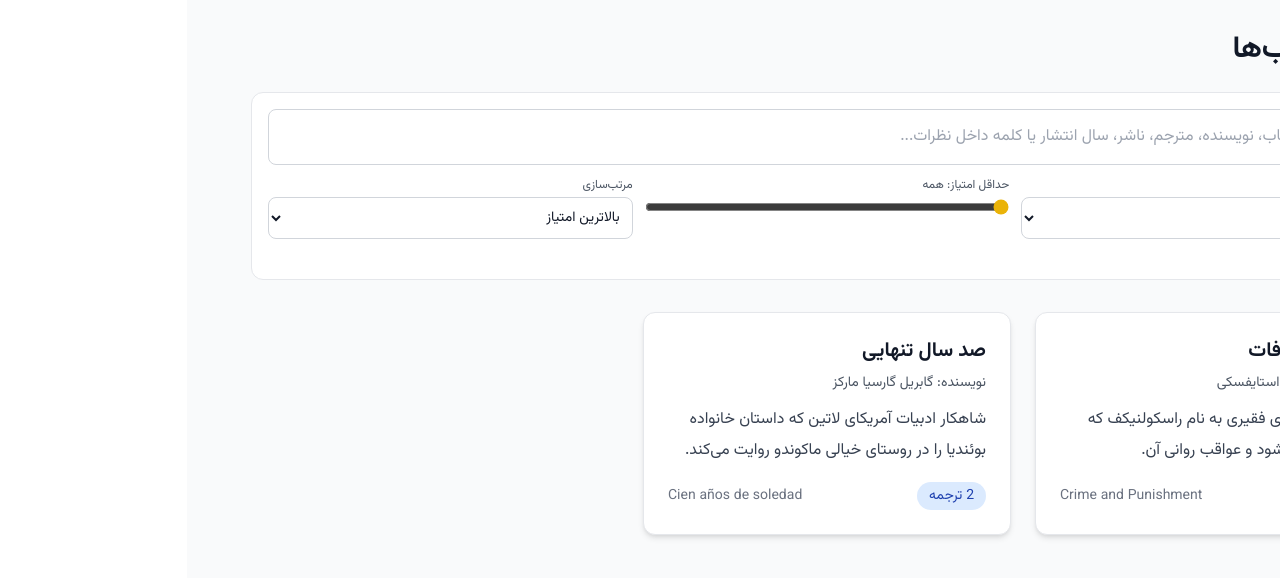
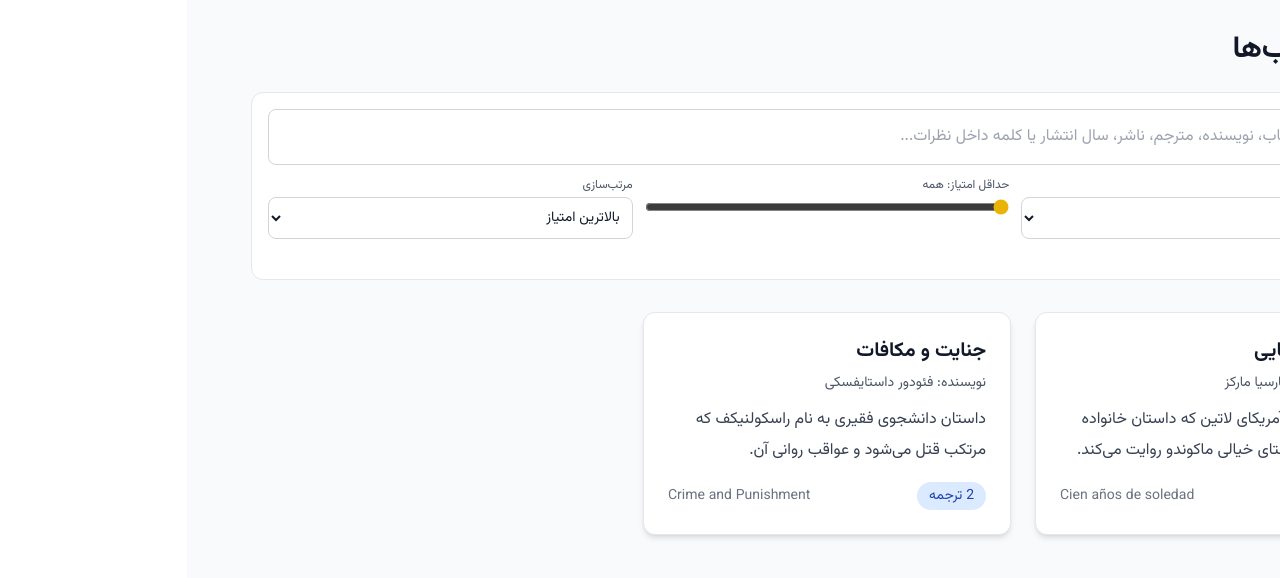
Before and after one commit to appirhajati-prog/translation-reviewer, a Next.js app: page /books in a window 1280 px wide. Shown: the top 578 px of the page. Built offline with nearby package versions, Linux system fonts and the light colour scheme.

Commit message:
feat: add Mirabbasi translation + auto-analysis reviews from user links (Taaghche/Iranketab)

```diff
--- a/src/data/mockData.ts
+++ b/src/data/mockData.ts
@@ -42,6 +42,65 @@ export const mockBooks: Book[] = [
             strengths: ["دقت در ترجمه اسامی خاص"],
             weaknesses: ["جملات طولانی", "کمبود توضیحات فرهنگی"],
             createdAt: "1404/05/20",
+            source: "manual",
+          },
+          {
+            id: "r-auto-t1a",
+            userId: "auto",
+            userName: "تحلیل خودکار وب (وبلاگ طاقچه)",
+            rating: 5,
+            dimensions: { fluency: 5, fidelity: 4, readability: 5, editing: 5 },
+            comment:
+              "طبق بررسی وبلاگ طاقچه، قدیمی‌ترین ترجمه فارسی صد سال تنهایی متعلق به بهمن فرزانه است. با اینکه از زبان اصلی ترجمه نشده، هنوز یکی از بهترین و مهم‌ترین ترجمه‌های موجود است؛ امیرکبیر بهترین ناشر معرفی شده و نسخه صوتی آن هم جزو پرمخاطب‌ترین‌هاست.",
+            strengths: ["نثر جاافتاده و کلاسیک", "چاپ معتبر امیرکبیر", "نسخه صوتی پرمخاطب", "شجره‌نامه ابتدای کتاب"],
+            weaknesses: ["ترجمه از زبان واسط نه اسپانیایی"],
+            createdAt: "1405/06/23",
+            source: "auto-analysis",
+            sourceUrl:
+              "https://taaghche.com/blog/1402/05/08/%D9%85%D9%82%D8%A7%DB%8C%D8%B3%D9%87-%D8%AA%D8%B1%D8%AC%D9%85%D9%87-%D9%87%D8%A7%DB%8C-%D8%B5%D8%AF-%D8%B3%D8%A7%D9%84-%D8%AA%D9%86%D9%87%D8%A7%DB%8C%DB%8C/",
+          },
+          {
+            id: "r-auto-t1b",
+            userId: "auto",
+            userName: "تحلیل خودکار وب (نظر کاربران ایران‌کتاب)",
+            rating: 4,
+            dimensions: { fluency: 4, fidelity: 4, readability: 3, editing: 5 },
+            comment:
+              "کاربران ایران‌کتاب (امتیاز کلی کتاب ۳.۵۹ از ۳۵ رأی) بیشتر از سنگینی قلم و گیج‌کنندگی اسم‌های مشابه گفته‌اند تا خود ترجمه؛ چاپ امیرکبیر با شجره‌نامه ابتدای کتاب این مشکل را کمتر می‌کند.",
+            strengths: ["شجره‌نامه ابتدای چاپ امیرکبیر", "مناسب خوانش عمیق"],
+            weaknesses: ["قلم سنگین", "اسم‌های مشابه گیج‌کننده"],
+            createdAt: "1405/06/23",
+            source: "auto-analysis",
+            sourceUrl: "https://www.iranketab.ir/book/155-one-hundred-years-of-solitude",
+          },
+        ],
+      },
+      {
+        id: "t5",
+        bookId: "1",
+        translatorId: "tr5",
+        translatorName: "کاوه میرعباسی",
+        publisher: "کتاب‌سرای نیک",
+        publishYear: 1402,
+        averageRating: 5.0,
+        dimensionAverages: { fluency: 5.0, fidelity: 5.0, readability: 5.0, editing: 4.0 },
+        reviewCount: 1,
+        sampleText: "سال‌ها بعد، وقتی سرهنگ آئورلیانو بوئندیا در برابر جوخه آتش قرار گرفت...",
+        reviews: [
+          {
+            id: "r-auto-t5",
+            userId: "auto",
+            userName: "تحلیل خودکار وب (وبلاگ طاقچه + ایران‌کتاب)",
+            rating: 5,
+            dimensions: { fluency: 5, fidelity: 5, readability: 5, editing: 4 },
+            comment:
+              "طبق وبلاگ طاقچه، ترجمه کاوه میرعباسی جدید، دقیق و روان و مستقیم از اسپانیایی است و بهترین ترجمه موجود دانسته شده؛ جزو نسخه‌های الکترونیکی با بیشترین رأی و امتیاز بالاست. در ایران‌کتاب (کتاب‌سرای نیک، چاپ ۲۱، ۱۴۰۲) کاربران خواستار موجود شدن همین ترجمه شده‌اند.",
+            strengths: ["ترجمه مستقیم از اسپانیایی", "دقت و روانی", "پرمخاطب‌ترین نسخه الکترونیکی"],
+            weaknesses: [],
+            createdAt: "1405/06/23",
+            source: "auto-analysis",
+            sourceUrl:
+              "https://taaghche.com/blog/1402/05/08/%D9%85%D9%82%D8%A7%DB%8C%D8%B3%D9%87-%D8%AA%D8%B1%D8%AC%D9%85%D9%87-%D9%87%D8%A7%DB%8C-%D8%B5%D8%AF-%D8%B3%D8%A7%D9%84-%D8%AA%D9%86%D9%87%D8%A7%DB%8C%DB%8C/",
           },
         ],
       },
```
Also changed, not shown: 1 other file (tests, documents, lock files or other folders).
